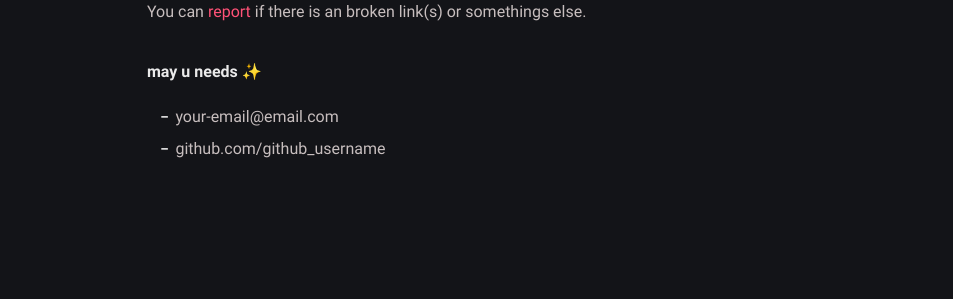
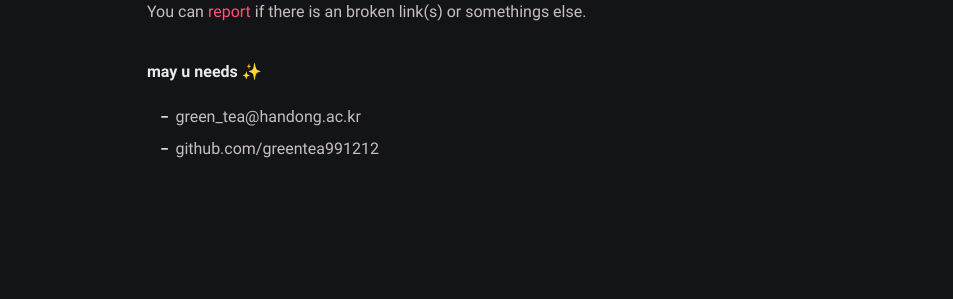
Before and after one commit to greentea991212/greentea991212.github.io, a Jekyll site: the page built from about.md, in a window 1280 px wide. Shown: the part 512-811 px from the top of the page, without its empty margins (163-1116 px from the left). Built offline with Jekyll 4.4.1, drawn with Linux system fonts in a browser that asks for light colours.

Commit message:
Update _config.yml

```diff
--- a/_config.yml
+++ b/_config.yml
@@ -11,20 +11,20 @@ mode: dark # default theme "dark" | "light"
 
 # Profile settings
 author:
-  name: Kim Minhyuk # author name
+  name: Kim-Minhyuk # author name
   bio: >- # tell to the world
     The minimalist Jekyll theme, light and dark mode support, for running a personal site and blog,
     meet Klisé theme at <a href="https://github.com/piharpi/jekyll-klise" target="_blank" rel="noopener">@github</a>.
   username: username # general username
-  github: github_username # github username
+  github: greentea991212 # github username
   twitter: twitter_username # twitter username
   facebook: facebook_username # facebook username
-  email: your-email@email.com # email adress
+  email: green_tea@handong.ac.kr # email adress
   avatar: /assets/img/avatar.jpg # change with your own avatar
 
 # URL settings
-url: "https://klise.now.sh" #
-baseurl:
+url: "https://greentea991212.github.io/" #
+baseurl: "https://greentea991212.github.io/" #
 permalink: /:title/
 google_analytics: # leave it blank if not wish
 fb_appid:
@@ -32,7 +32,7 @@ fb_appid:
 # Collection setting
 collections:
   posts:
-    output: true
+    output: false
 
 # Markdown settings
 markdown: kramdown
```
